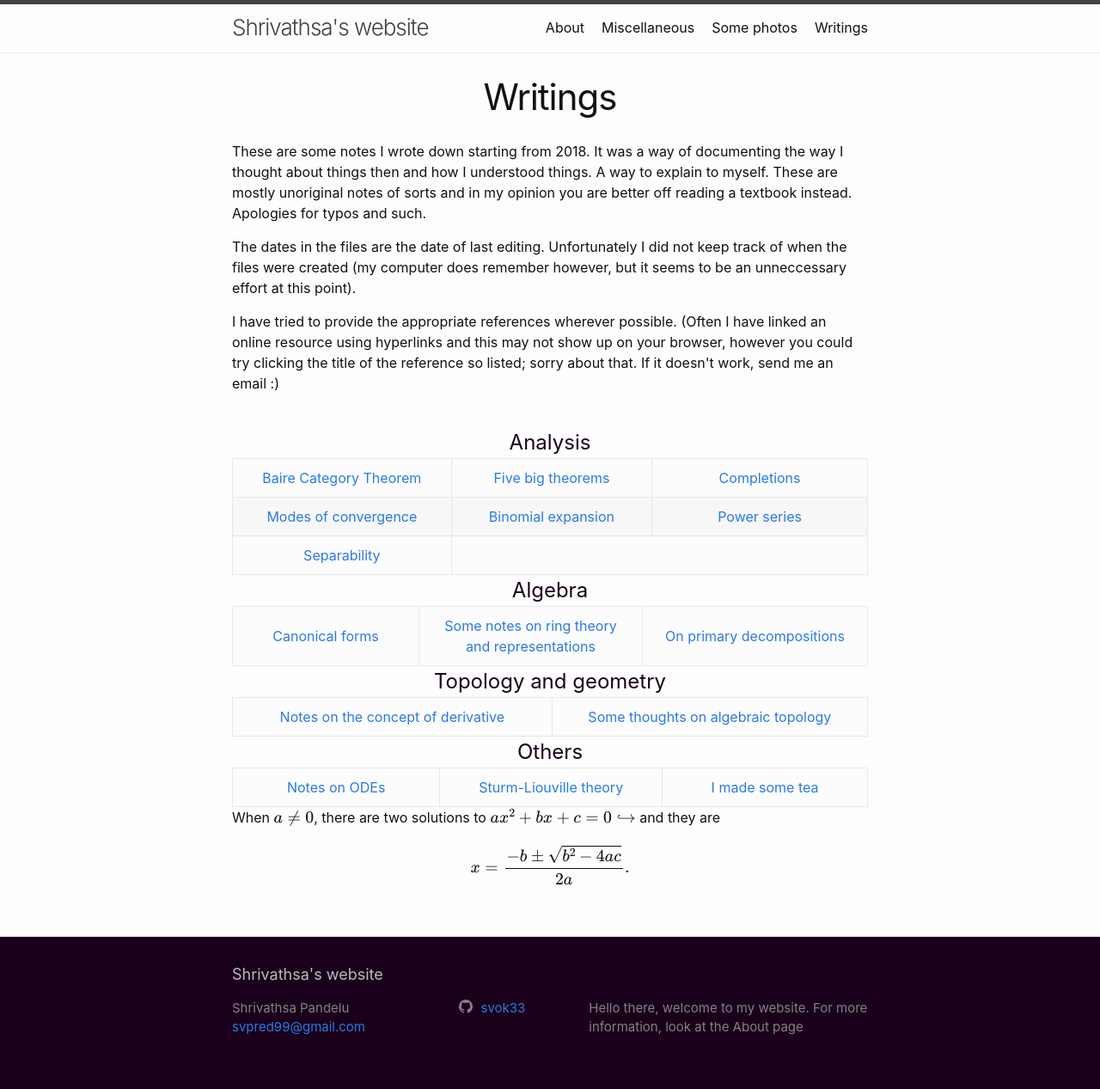
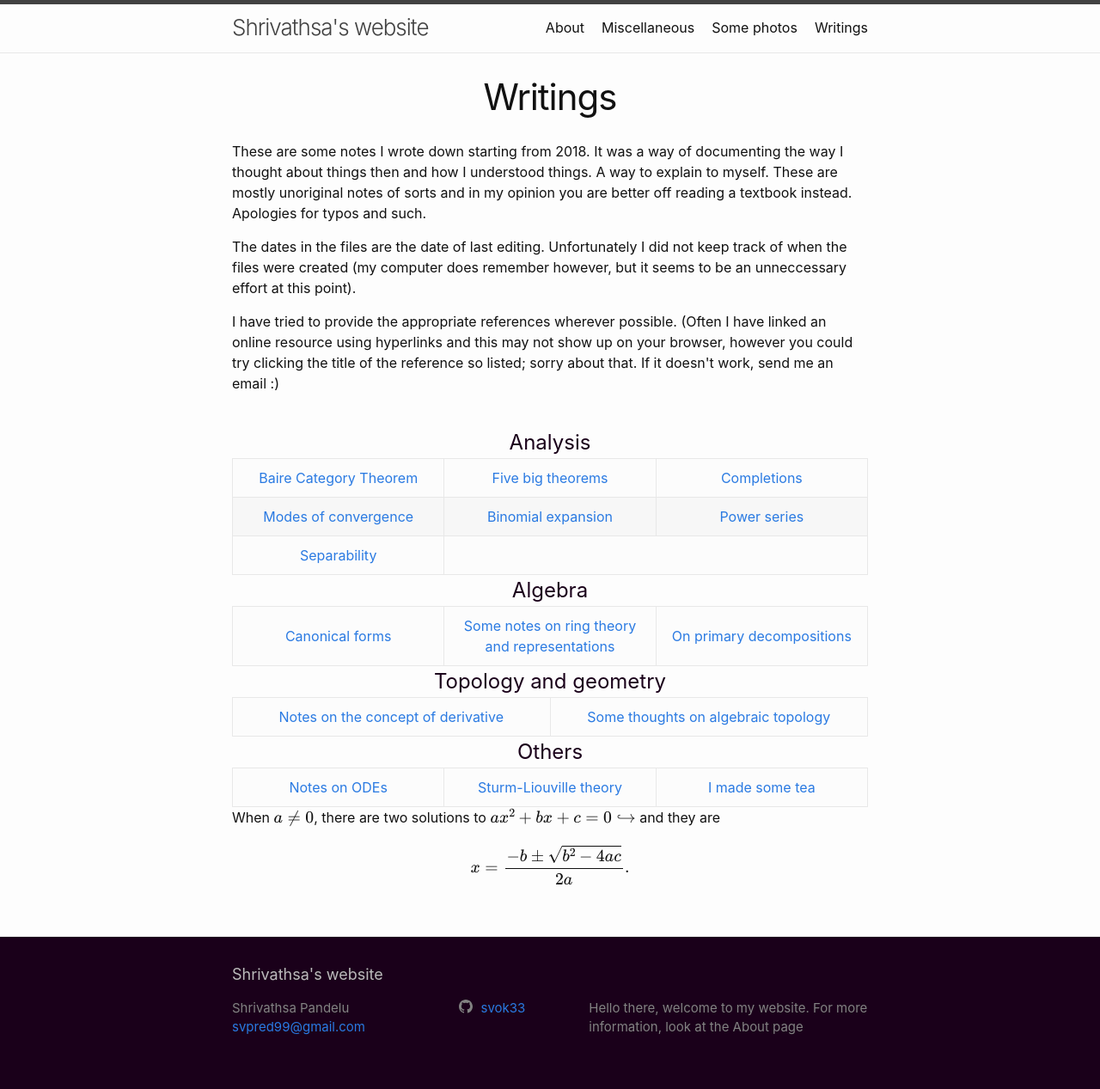
Before and after one commit to shrivathsap/shrivathsap.github.io, a Jekyll site: the page built from writings.html, in a window 1280 px wide. Shown: the whole page at 86% size. Built offline with Jekyll 4.4.1, drawn with Linux system fonts in a browser that asks for light colours.

Commit message:
overflow

```diff
--- a/css/writings.css
+++ b/css/writings.css
@@ -7,16 +7,16 @@
     -webkit-line-clamp: 3;
     -webkit-box-orient: vertical;
     overflow: hidden;
+	text-overflow: ellipsis;
 }
 
 td{
 	text-align: center;
 	width: 1%;
-	/* overflow: hidden; */
-	text-overflow: ellipsis;
 }
 
 table{
+	table-layout: fixed;
     margin: auto;
 	empty-cells: show;
 }
@@ -35,15 +35,6 @@
 	font-kerning: normal;
 }
 
-
-/* .dropdown:hover{
-	background-color: #fcfcfc;
-	box-shadow: 0px 0px 0px 0px rgba(0,0,0,0.2);
-	font-size: 36px;
-	transition-property: font-size;
-  	transition-duration: 0.5s;
-} */
-
 .droptable {
 	/* display: none; */
 	text-align: center;
@@ -54,15 +45,6 @@
 	transition-duration: 1s;
 }
 
-/* .droptable td {
-  float: none;
-  color: black;
-  padding: 12px 16px;
-  text-decoration: none;
-  display: block;
-  text-align: left;
-} */
-
 .droptable td:hover {
   background-color: #fafafa;
   font-size: 17px;
```
